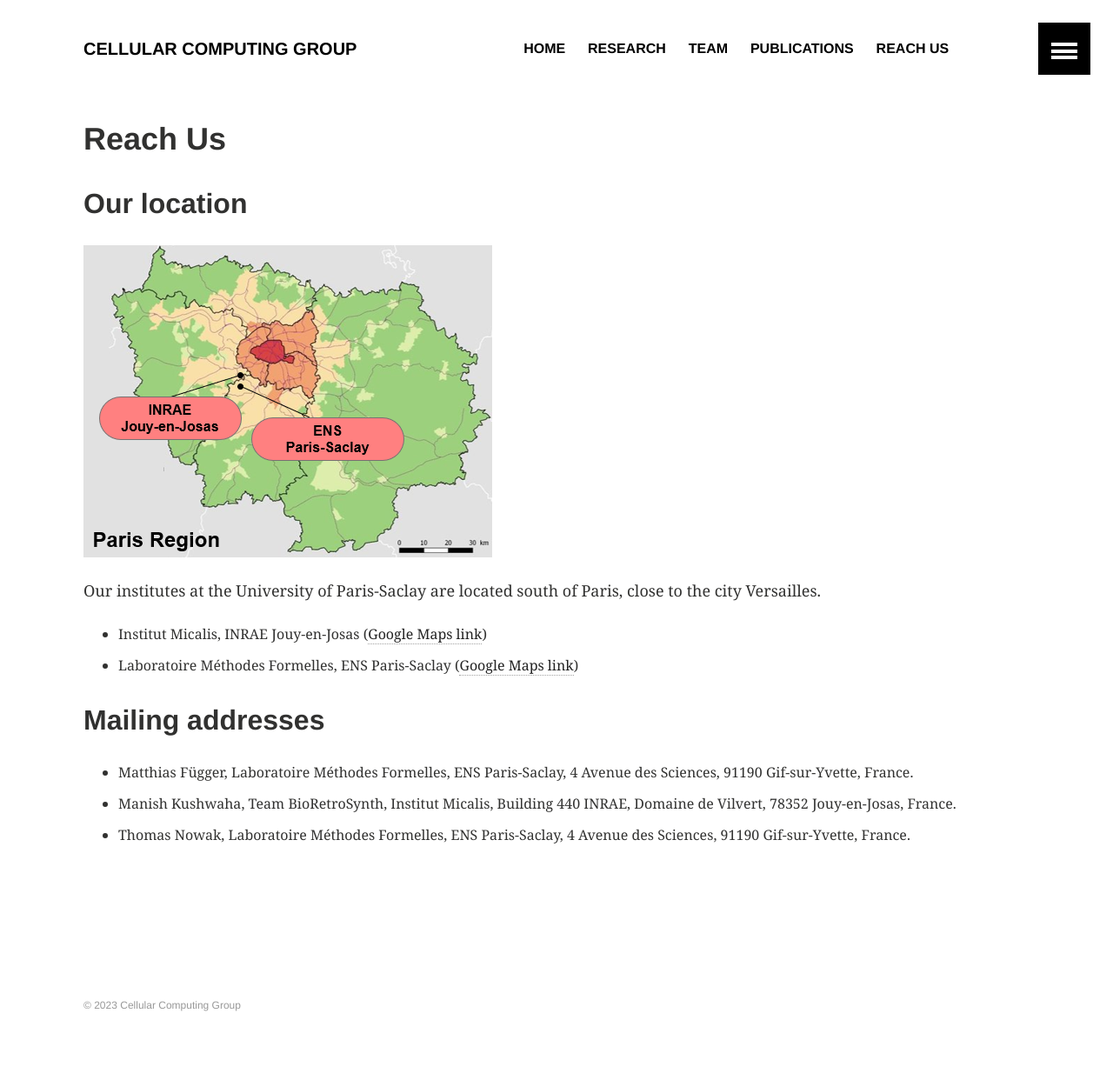
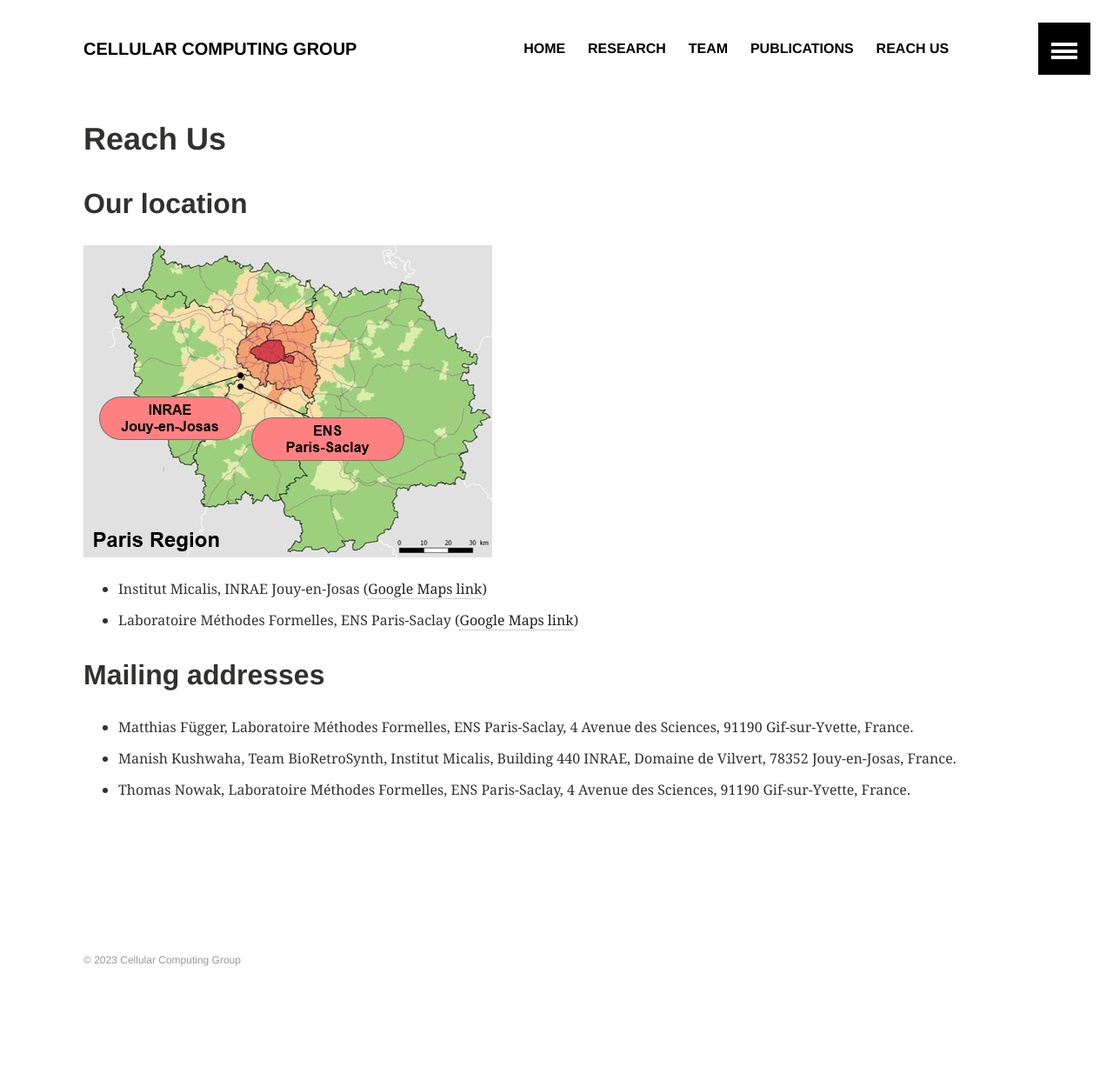
Before and after one commit to ROBACON/team-website, a Jekyll site: the page built from reachus.md, in a window 1280 px wide. Shown: the whole page at 87% size. Built offline with Jekyll 4.4.1, drawn with Linux system fonts in a browser that asks for light colours; after the commit the page ends 1190 px from its top, so only the background shows below that.

Commit message:
Update reachus.md

```diff
--- a/reachus.md
+++ b/reachus.md
@@ -7,7 +7,6 @@ title: Reach Us
 ## Our location
 ![Ile-de-France_INRAE_ENS](/images/paris_inrae_ens.png)
 
-Our institutes at the University of Paris-Saclay are located south of Paris, close to the city Versailles.
 - Institut Micalis, INRAE Jouy-en-Josas ([Google Maps link](https://goo.gl/maps/CPPCBnNz2EDrWw8y5 "https://goo.gl/maps/CPPCBnNz2EDrWw8y5"))
 - Laboratoire Méthodes Formelles, ENS Paris-Saclay ([Google Maps link](https://goo.gl/maps/RoqzjsKcAAaeKhwG9 "https://goo.gl/maps/RoqzjsKcAAaeKhwG9"))
 
```
